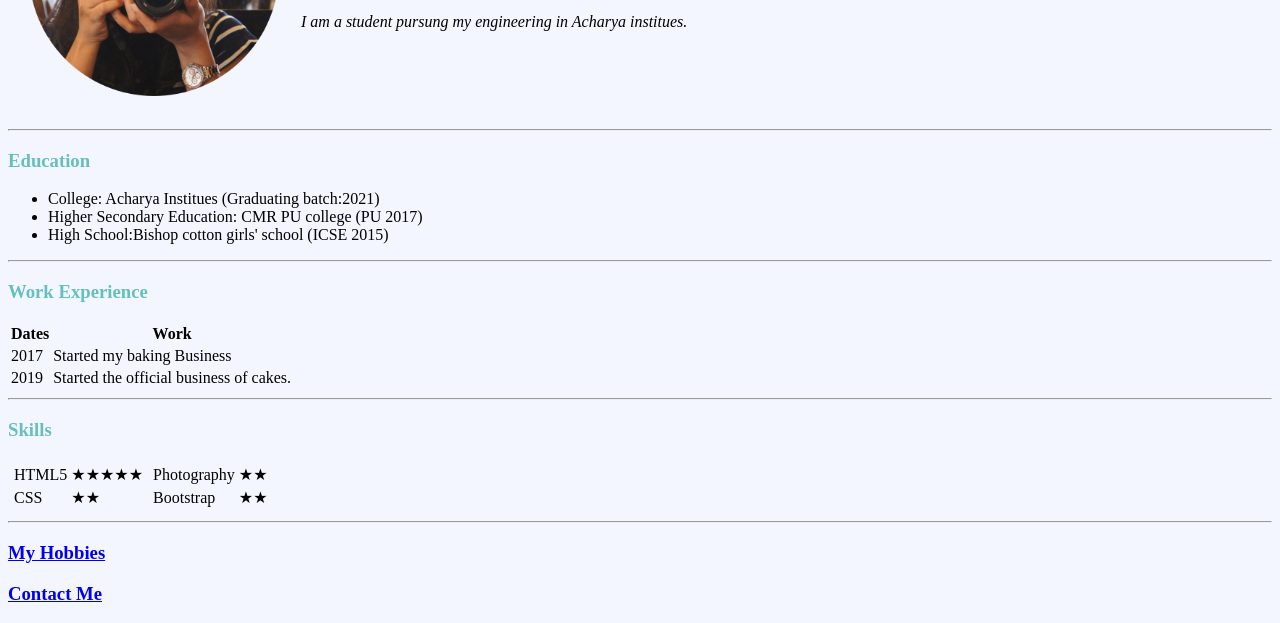
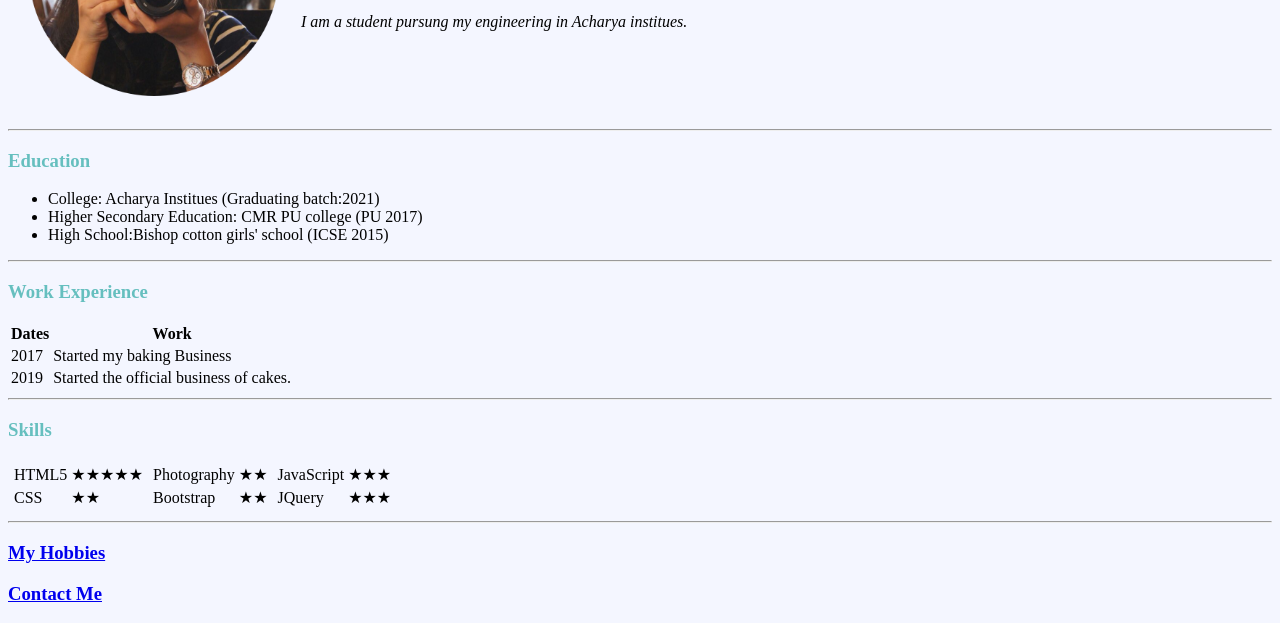
Before and after one commit to shalinis144/CV, a plain HTML site: page index.html in a window 1280 px wide. Shown: the part 183-806 px from the top of the page. Drawn offline with Linux system fonts and the light colour scheme.

Commit message:
Update index.html

```diff
--- a/index.html
+++ b/index.html
@@ -121,6 +121,27 @@
             </tr>
           </table>
         </td>
+        <td>
+          <table>
+            <tr>
+              <td>
+                JavaScript
+              </td>
+              <td>
+                ★★★
+              </td>
+            </tr>
+            <tr>
+              <td>
+                JQuery
+              </td>
+              <td>
+                ★★★
+              </td>
+            </tr>
+          </table>
+        </td>
+      </tr>
       </tr>
 
     </tbody>
```
